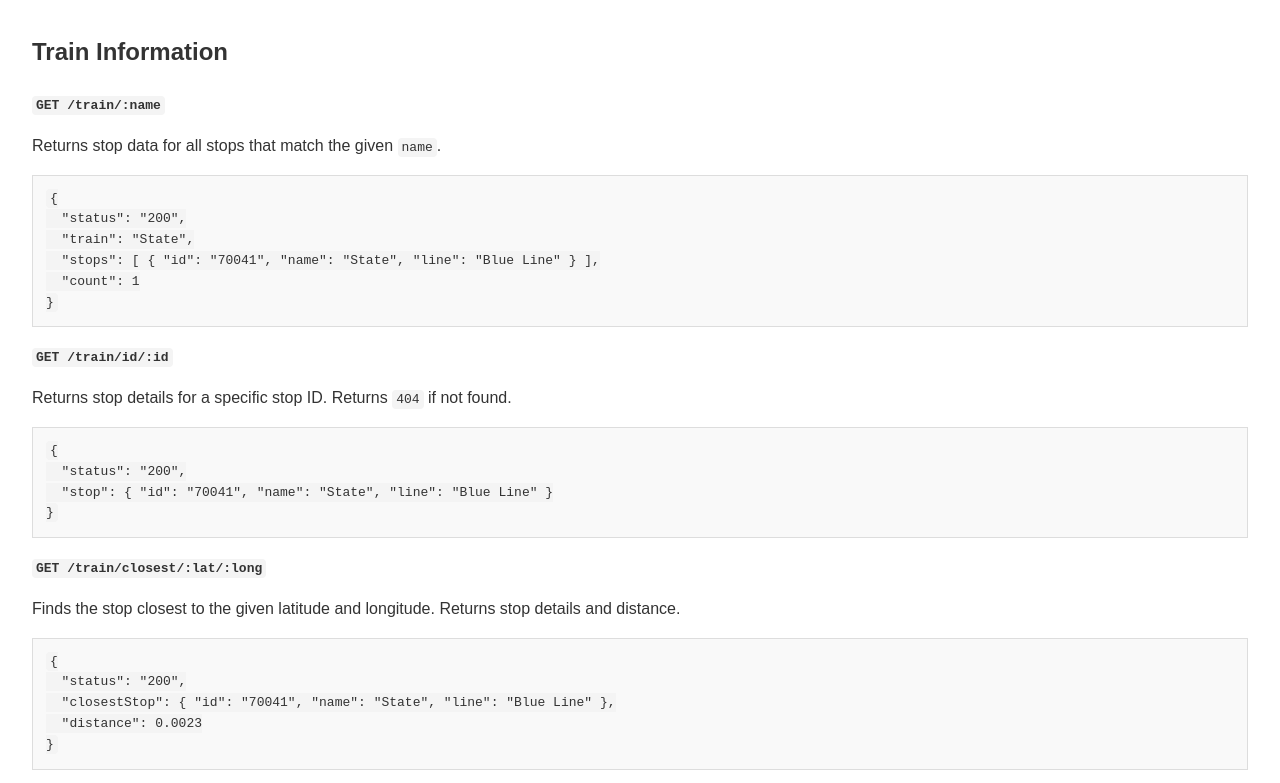
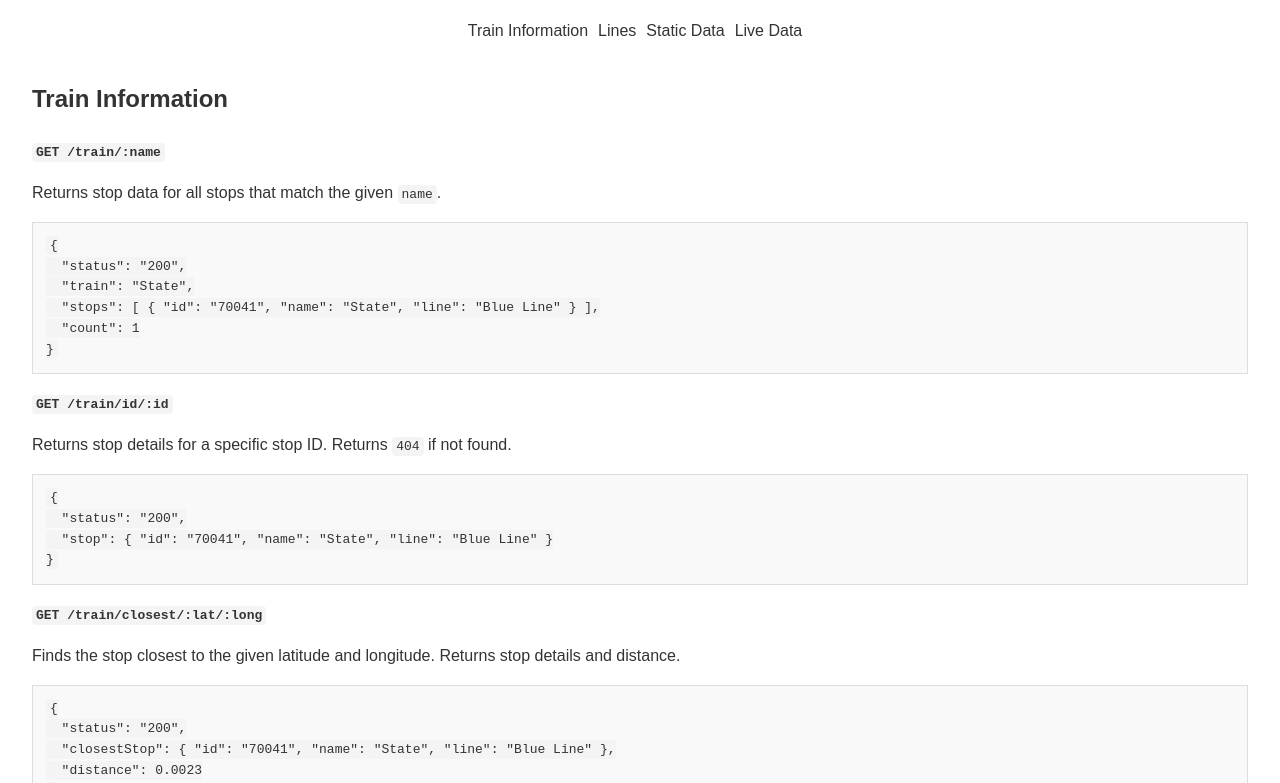
Before and after one commit to Luke-Jodice/MBTACompanionAppMiddleware, a website: page public/docs.html in a window 1280 px wide. Shown: the part 98-881 px from the top of the page. Drawn offline with Linux system fonts and the light colour scheme.

Commit message:
mod Doc file to add hyperlinks

```diff
--- a/public/docs.html
+++ b/public/docs.html
@@ -5,6 +5,10 @@
   <title>T-Bridge API Documentation</title>
   <meta name="viewport" content="width=device-width, initial-scale=1">
   <style>
+    ul {display: flex; list-style: none; text-align: center; justify-content: center; margin:0; padding:0}
+    li {display: inline-block; padding-right: 10px;}
+    li a{text-decoration: none; color:#333}
+    li a:hover{font-weight: bold;}
     body { font-family: sans-serif; margin: 2em; line-height: 1.6; color: #333; }
     h1 { border-bottom: 2px solid #ccc; padding-bottom: 0.3em; }
     h2 { margin-top: 1.5em; }
@@ -34,9 +38,15 @@
   "timestamp": "2025-09-15T12:34:56.789Z"
 }</code></pre>
   </section> -->
+<ul>
+  <li><a href="#train-info">Train Information</a></li>
+  <li><a href="#lines">Lines</a></li>
+  <li><a href="#static">Static Data</a></li>
+  <li><a href="#live">Live Data</a></li>
+</ul>
 
   <section>
-    <h2>Train Information</h2>
+    <h2 id="train-info">Train Information</h2>
 
     <p class="path"><code>GET /train/:name</code></p>
     <p>Returns stop data for all stops that match the given <code>name</code>.</p>
@@ -64,7 +74,7 @@
   </section>
 
   <section>
-    <h2>Lines</h2>
+    <h2 id="lines">Lines</h2>
 
     <p class="path"><code>GET /line/:name</code></p>
     <p>Returns all stops along the given line name, with a total count.</p>
@@ -80,7 +90,7 @@
   </section>
 
   <section>
-    <h2>Static Data</h2>
+    <h2 id="static">Static Data</h2>
 
     <p class="path"><code>GET /orgstops-e</code></p>
     <p>Returns the raw stop data JSON used internally.</p>
@@ -97,7 +107,7 @@
   </section>
 
   <section>
-    <h2>Live Data</h2>
+    <h2 id="live">Live Data</h2>
 
     <p class="path"><code>GET /times/both/:stopId/:nextnum</code></p>
     <p>Returns the next <code>nextnum</code> inbound and outbound trains for the stop with ID <code>stopId</code>.</p>
@@ -130,6 +140,6 @@
   <footer style="margin-top:2em; font-size:0.9em; color:#666;">
     &copy; 2025 T-Bridge API
   </footer>
-
+<div id="bottom"></div>
 </body>
 </html>
```
Also changed, not shown: index.js (+18 -0 lines).
